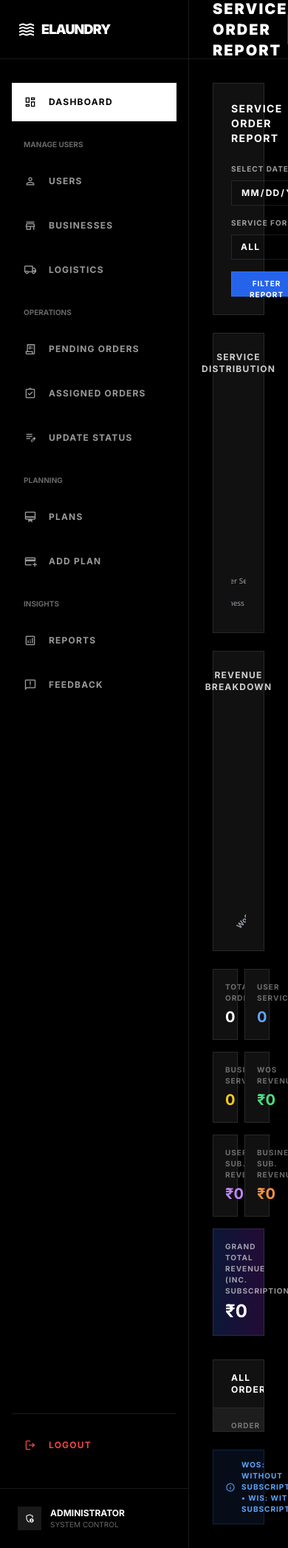
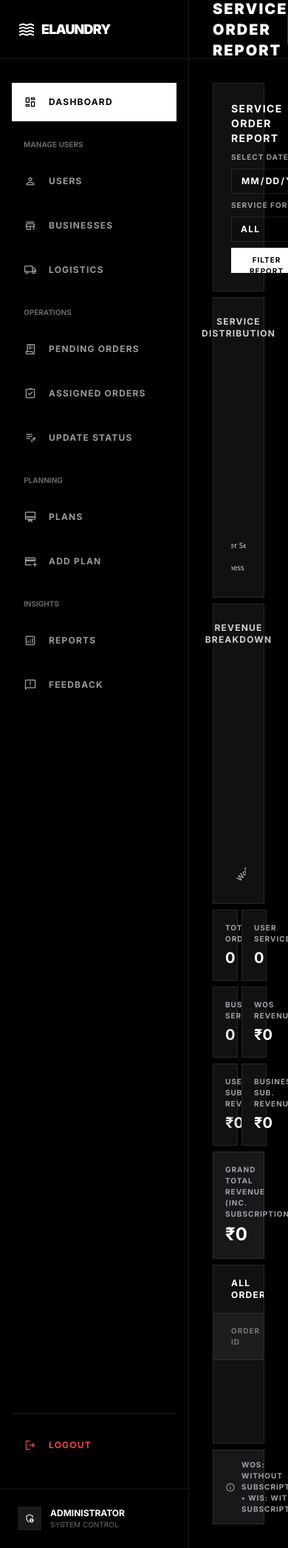
Before and after one commit to DhruvarajK/E-Laundry, a Django app: page /service_order_report/ in a window 390 px wide. Shown: the whole page at 74% size. Run offline with Django 5.2, Linux system fonts and the light colour scheme; some libraries are stand-ins or nearby versions.

Commit message:
Service Order Report UI Improvement

```diff
--- a/myadmin/templates/service_order_report.html
+++ b/myadmin/templates/service_order_report.html
@@ -1,14 +1,14 @@
 {% extends 'admin_home.html' %}
 {% block title %}Service Order Report{% endblock %}
 {% block body %}
-<div class="flex flex-col gap-6 h-full">
+<div class="flex flex-col gap-2 ">
   <!-- Header & Filter -->
-  <div class="flex flex-col gap-6 bg-surface border border-white/10 p-6 rounded-none">
+  <div class="flex flex-col gap-2 bg-surface border border-white/10 p-6 rounded-none">
     <div class="flex justify-between items-center">
       <h3 class="text-sm font-bold uppercase tracking-widest text-white">Service Order Report</h3>
     </div>
 
-    <form method="get" class="flex flex-wrap items-end gap-4">
+    <form method="get" class="flex flex-wrap items-end gap-2">
       <div class="flex flex-col gap-2">
         <label for="date" class="text-[10px] font-bold uppercase tracking-widest text-white/60">Select Date</label>
         <input type="date" name="date" id="date" value="{{ filter_date }}"
@@ -30,14 +30,14 @@
       </div>
 
       <button type="submit"
-        class="px-6 py-2 bg-blue-600 hover:bg-blue-500 text-white text-[10px] font-bold uppercase tracking-widest transition-colors border border-blue-500/50 h-[34px]">
+        class="px-6 py-2 bg-white hover:bg-zinc-200 text-black text-[10px] font-bold uppercase tracking-widest transition-colors border border-white/10 h-[34px]">
         Filter Report
       </button>
     </form>
   </div>
 
   <!-- Charts Section -->
-  <div class="grid grid-cols-1 lg:grid-cols-2 gap-6">
+  <div class="grid grid-cols-1 lg:grid-cols-2 gap-2">
     <!-- Service Distribution -->
     <div class="bg-surface border border-white/10 p-6 flex flex-col items-center">
       <h4 class="text-xs font-bold uppercase tracking-widest text-white/80 mb-6 text-center">Service Distribution</h4>
@@ -56,44 +56,44 @@
   </div>
 
   <!-- Stats Grid -->
-  <div class="grid grid-cols-2 md:grid-cols-4 gap-4">
+  <div class="grid grid-cols-2 md:grid-cols-4 gap-2">
     <!-- Core Stats -->
     <div class="bg-surface border border-white/10 p-4">
-      <span class="block text-[10px] font-bold uppercase tracking-widest text-white/40 mb-1">Total Orders</span>
+      <span class="block text-[10px] font-bold uppercase tracking-widest text-zinc-400 mb-1">Total Orders</span>
       <span class="text-xl font-bold text-white">{{ total_orders }}</span>
     </div>
     <div class="bg-surface border border-white/10 p-4">
-      <span class="block text-[10px] font-bold uppercase tracking-widest text-white/40 mb-1">User Services</span>
-      <span class="text-xl font-bold text-blue-400">{{ user_service_count }}</span>
+      <span class="block text-[10px] font-bold uppercase tracking-widest text-zinc-400 mb-1">User Services</span>
+      <span class="text-xl font-bold text-white">{{ user_service_count }}</span>
     </div>
     <div class="bg-surface border border-white/10 p-4">
-      <span class="block text-[10px] font-bold uppercase tracking-widest text-white/40 mb-1">Business Services</span>
-      <span class="text-xl font-bold text-yellow-400">{{ business_service_count }}</span>
+      <span class="block text-[10px] font-bold uppercase tracking-widest text-zinc-400 mb-1">Business Services</span>
+      <span class="text-xl font-bold text-zinc-200">{{ business_service_count }}</span>
     </div>
     <div class="bg-surface border border-white/10 p-4">
-      <span class="block text-[10px] font-bold uppercase tracking-widest text-white/40 mb-1">WoS Revenue</span>
-      <span class="text-xl font-bold text-green-400">₹{{ total_revenue }}</span>
+      <span class="block text-[10px] font-bold uppercase tracking-widest text-zinc-400 mb-1">WoS Revenue</span>
+      <span class="text-xl font-bold text-white">₹{{ total_revenue }}</span>
     </div>
 
     <!-- Subscription Revenue Stats -->
     <div class="bg-surface border border-white/10 p-4">
-      <span class="block text-[10px] font-bold uppercase tracking-widest text-white/40 mb-1">User Sub. Revenue</span>
-      <span class="text-xl font-bold text-purple-400">₹{{ user_total }}</span>
+      <span class="block text-[10px] font-bold uppercase tracking-widest text-zinc-400 mb-1">User Sub. Revenue</span>
+      <span class="text-xl font-bold text-zinc-200">₹{{ user_total }}</span>
     </div>
     <div class="bg-surface border border-white/10 p-4">
-      <span class="block text-[10px] font-bold uppercase tracking-widest text-white/40 mb-1">Business Sub.
+      <span class="block text-[10px] font-bold uppercase tracking-widest text-zinc-400 mb-1">Business Sub.
         Revenue</span>
-      <span class="text-xl font-bold text-orange-400">₹{{ business_total }}</span>
+      <span class="text-xl font-bold text-white">₹{{ business_total }}</span>
     </div>
-    <div class="col-span-2 bg-gradient-to-r from-blue-900/40 to-purple-900/40 border border-white/10 p-4">
-      <span class="block text-[10px] font-bold uppercase tracking-widest text-white/60 mb-1">Grand Total Revenue (inc.
+    <div class="col-span-2 bg-zinc-900 border border-white/10 p-4">
+      <span class="block text-[10px] font-bold uppercase tracking-widest text-zinc-400 mb-1">Grand Total Revenue (inc.
         Subscriptions)</span>
       <span class="text-2xl font-bold text-white">₹{{ grand_total }}</span>
     </div>
   </div>
 
   <!-- Orders Table -->
-  <div class="bg-surface border border-white/10 overflow-hidden mt-2">
+  <div class="bg-surface border border-white/10 overflow-hidden">
     <div class="px-6 py-4 border-b border-white/10 flex justify-between items-center">
       <h4 class="text-xs font-bold uppercase tracking-widest text-white">
         {% if filter_date or service_for_filter != "all" %}Filtered Orders{% else %}All Orders{% endif %}
@@ -133,17 +133,17 @@
             <td class="px-6 py-4">
               {% if order.status == 'completed' %}
               <span
-                class="inline-block px-2 py-1 bg-green-500/10 text-green-500 text-[10px] font-bold uppercase tracking-widest border border-green-500/20">
+                class="inline-block px-2 py-1 bg-zinc-100 text-black text-[10px] font-bold uppercase tracking-widest border border-white/20">
                 {{ order.get_status_display }}
               </span>
               {% elif order.status == 'cancelled' %}
               <span
-                class="inline-block px-2 py-1 bg-red-500/10 text-red-500 text-[10px] font-bold uppercase tracking-widest border border-red-500/20">
+                class="inline-block px-2 py-1 bg-zinc-900 text-zinc-500 text-[10px] font-bold uppercase tracking-widest border border-zinc-800">
                 {{ order.get_status_display }}
               </span>
               {% else %}
               <span
-                class="inline-block px-2 py-1 bg-yellow-500/10 text-yellow-500 text-[10px] font-bold uppercase tracking-widest border border-yellow-500/20">
+                class="inline-block px-2 py-1 bg-zinc-800 text-white text-[10px] font-bold uppercase tracking-widest border border-zinc-700">
                 {{ order.get_status_display }}
               </span>
               {% endif %}
@@ -152,17 +152,17 @@
               {% if order.payment %}
               {% if order.payment.payment_status == 'paid' %}
               <span
-                class="inline-block px-2 py-1 bg-green-500/10 text-green-500 text-[10px] font-bold uppercase tracking-widest border border-green-500/20">
+                class="inline-block px-2 py-1 bg-zinc-100 text-black text-[10px] font-bold uppercase tracking-widest border border-white/20">
                 {{ order.payment.get_payment_status_display }}
               </span>
               {% elif order.payment.payment_status == 'pending' %}
               <span
-                class="inline-block px-2 py-1 bg-yellow-500/10 text-yellow-500 text-[10px] font-bold uppercase tracking-widest border border-yellow-500/20">
+                class="inline-block px-2 py-1 bg-zinc-800 text-white text-[10px] font-bold uppercase tracking-widest border border-zinc-700">
                 {{ order.payment.get_payment_status_display }}
               </span>
               {% else %}
               <span
-                class="inline-block px-2 py-1 bg-red-500/10 text-red-500 text-[10px] font-bold uppercase tracking-widest border border-red-500/20">
+                class="inline-block px-2 py-1 bg-zinc-900 text-zinc-500 text-[10px] font-bold uppercase tracking-widest border border-zinc-800">
                 {{ order.payment.get_payment_status_display }}
               </span>
               {% endif %}
@@ -172,7 +172,7 @@
             </td>
             <td class="px-6 py-4 text-right font-mono text-xs text-white">
               {% if order.subscription %}
-              <span class="text-blue-400 font-bold" title="With Subscription">WiS</span>
+              <span class="text-zinc-400 font-bold" title="With Subscription">WiS</span>
               {% elif order.payment %}
               ₹{{ order.payment.total_price }}
               {% else %}
@@ -194,7 +194,7 @@
 
   <!-- Legend -->
   <div
-    class="px-4 py-3 bg-blue-500/10 border border-blue-500/20 rounded-none text-blue-400 text-[10px] font-bold uppercase tracking-widest flex items-center gap-2">
+    class="px-4 py-3 bg-zinc-900 border border-white/10 rounded-none text-zinc-400 text-[10px] font-bold uppercase tracking-widest flex items-center gap-2">
     <span class="material-symbols-outlined text-sm">info</span>
     <span>WoS: Without Subscription • WiS: With Subscription</span>
   </div>
@@ -203,13 +203,13 @@
 <script src="https://cdn.jsdelivr.net/npm/chart.js"></script>
 <script>
   // Global Chart Defaults for Dark Theme
-  Chart.defaults.color = '#9ca3af';
+  Chart.defaults.color = '#a1a1aa'; // zinc-400
   Chart.defaults.borderColor = 'rgba(255, 255, 255, 0.1)';
   Chart.defaults.font.family = "'Segoe UI', 'Roboto', sans-serif";
   Chart.defaults.font.size = 10;
-  Chart.defaults.plugins.tooltip.backgroundColor = '#18181b';
+  Chart.defaults.plugins.tooltip.backgroundColor = '#18181b'; // zinc-900
   Chart.defaults.plugins.tooltip.titleColor = '#fff';
-  Chart.defaults.plugins.tooltip.bodyColor = '#a1a1aa';
+  Chart.defaults.plugins.tooltip.bodyColor = '#e4e4e7'; // zinc-200
   Chart.defaults.plugins.tooltip.borderColor = 'rgba(255, 255, 255, 0.1)';
   Chart.defaults.plugins.tooltip.borderWidth = 1;
   Chart.defaults.plugins.tooltip.padding = 10;
@@ -225,10 +225,10 @@
       datasets: [{
         data: [{{ user_service_count }}, {{ business_service_count }}],
     backgroundColor: [
-      'rgba(59, 130, 246, 0.8)', // Blue-500
-      'rgba(234, 179, 8, 0.8)'   // Yellow-500
+      '#e4e4e7', // zinc-200 (white-ish)
+      '#52525b'  // zinc-600 (darker grey)
     ],
-    borderColor: 'rgba(24, 24, 27, 1)', // match bg-surface
+    borderColor: '#18181b', // match bg-surface
     borderWidth: 2,
     hoverOffset: 4
   }]
@@ -243,7 +243,8 @@
         labels: {
           padding: 20,
           usePointStyle: true,
-          pointStyle: 'circle'
+          pointStyle: 'circle',
+          color: '#d4d4d8' // zinc-300
         }
       }
     }
@@ -258,11 +259,11 @@
         label: 'Revenue',
         data: [{{ total_revenue }}, {{ user_total }}, {{ business_total }}],
     backgroundColor: [
-    'rgba(34, 197, 94, 0.8)',  // Green-500
-    'rgba(168, 85, 247, 0.8)', // Purple-500
-    'rgba(249, 115, 22, 0.8)'  // Orange-500
+    '#d4d4d8', // zinc-300
+    '#71717a', // zinc-500
+    '#3f3f46'  // zinc-700
   ],
-    borderRadius: 2,
+    borderRadius: 0,
     borderSkipped: false
             }]
         },
```
